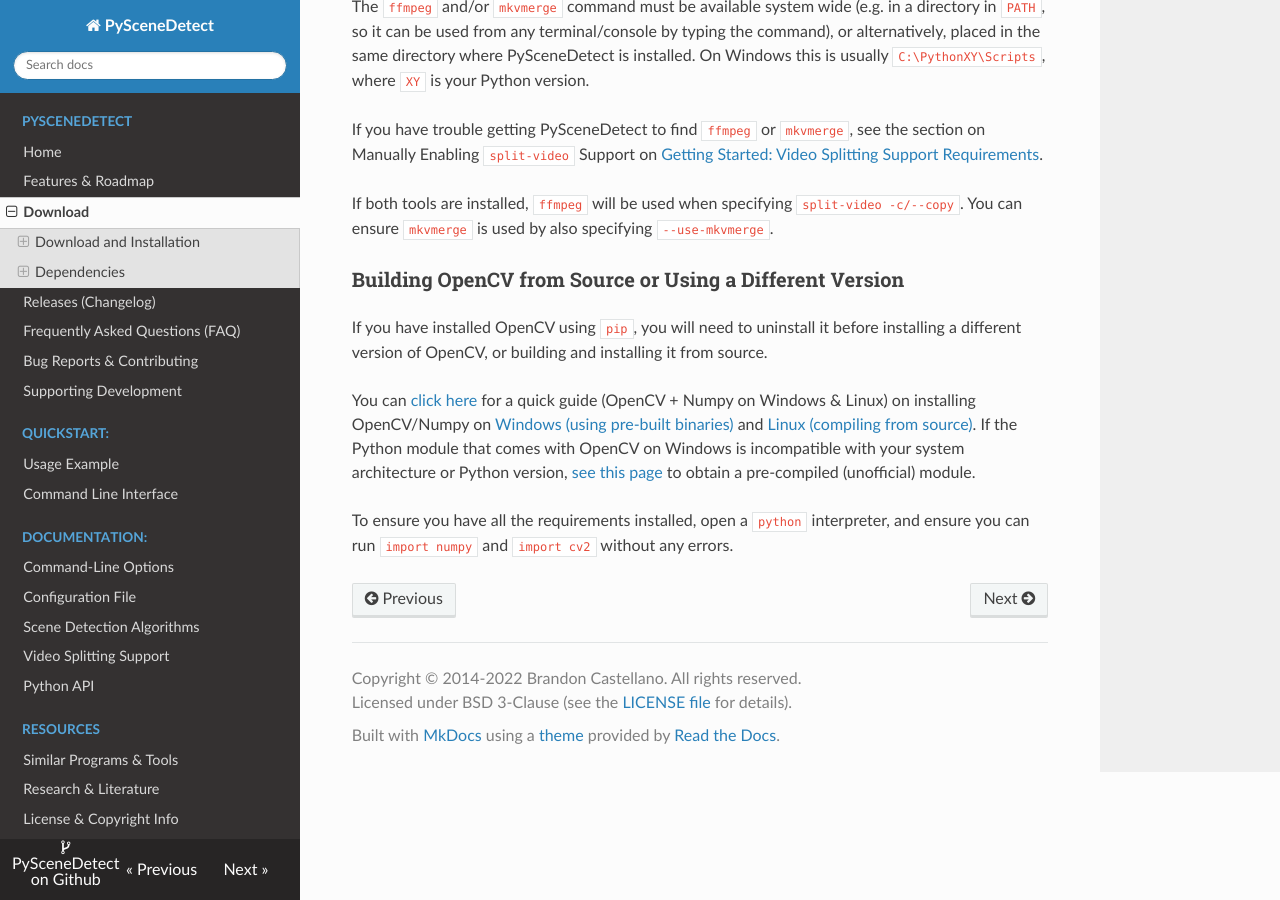
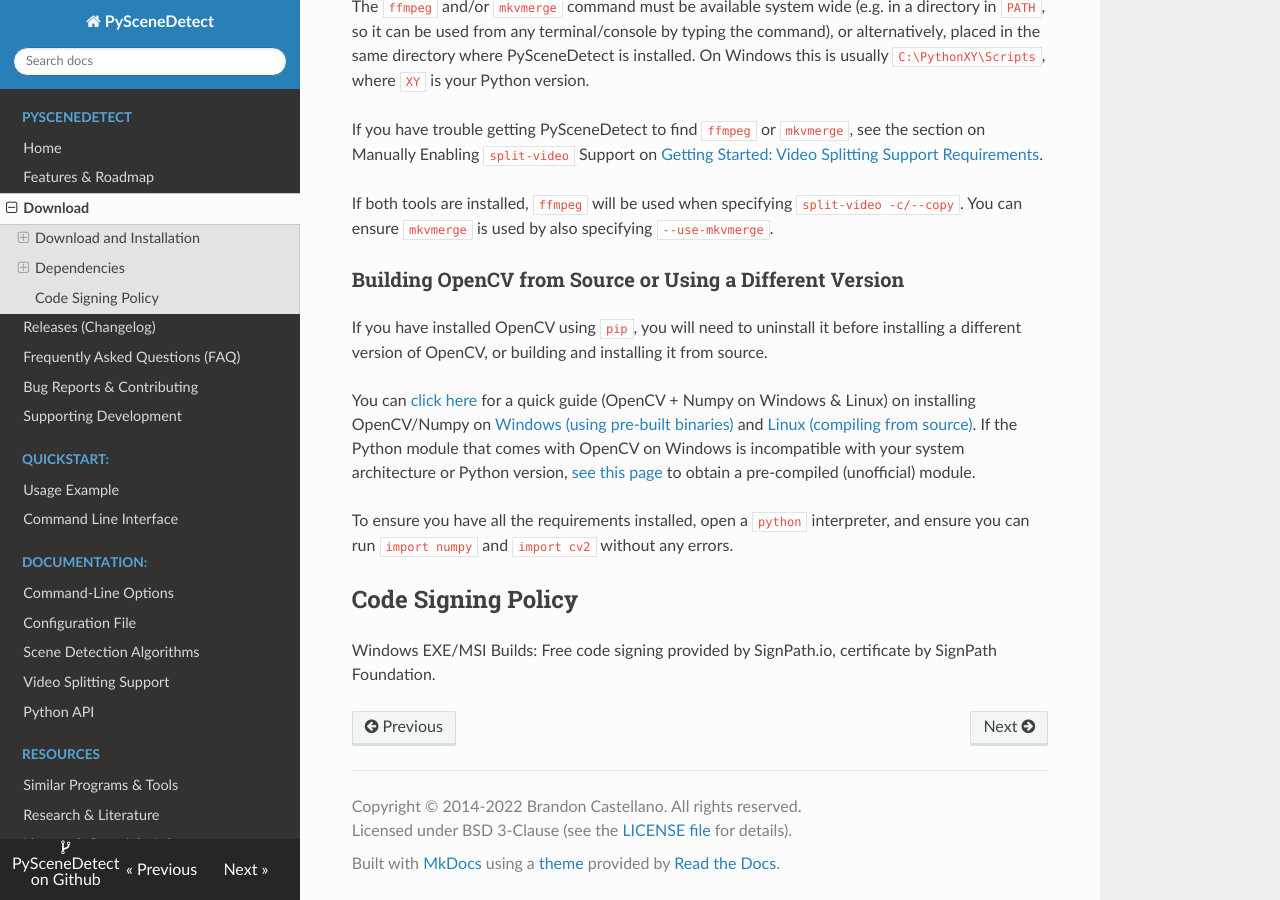
Before and after one commit to vovamushak/PySceneDetect, an MkDocs documentation site: the page built from docs/download.md, in a window 1280 px wide and 900 px high, scrolled down 2347 px. Built offline with MkDocs 1.6.1, drawn with Linux system fonts in a browser that asks for light colours; nearby versions of some CDN libraries; old or Windows-style settings are respelled for this version of MkDocs.

Commit message:
[build] Switch to release signing tagged commits.
Add required information for code signing policy.

Tag release again to generate a new signed binary for testing
new distribution process.

```diff
--- a/appveyor.yml
+++ b/appveyor.yml
@@ -23,13 +23,12 @@ environment:
 # SignPath Config
 deploy:
 - provider: Webhook
-  # TODO: Change to release-signing when complete.
-  url: https://app.signpath.io/API/v1/f2efa44c-5b5c-45f2-b44f-8f9dde708313/Integrations/AppVeyor?ProjectSlug=PySceneDetect&SigningPolicySlug=test-signing
+  url: https://app.signpath.io/API/v1/f2efa44c-5b5c-45f2-b44f-8f9dde708313/Integrations/AppVeyor?ProjectSlug=PySceneDetect&SigningPolicySlug=release-signing
   authorization:
      secure: mdCtq1nvbA+ADEqG36J9szgR045RLAsBbc58b7rusEnSuUA7rHFE4jMZvtdr6ODZOJqYZX8i/0bTgFPiiG/2rA==
   on:
     APPVEYOR_REPO_TAG: true
-    #PYTHON: "C:\\Python39-x64"
+
 
 install:
   # Setup Python environment and update basic packages.
--- a/docs/download.md
+++ b/docs/download.md
@@ -81,3 +81,7 @@ If you have installed OpenCV using `pip`, you will need to uninstall it before i
 You can [click here](http://breakthrough.github.io/Installing-OpenCV/) for a quick guide (OpenCV + Numpy on Windows & Linux) on installing OpenCV/Numpy on [Windows (using pre-built binaries)](http://breakthrough.github.io/Installing-OpenCV/#installing-on-windows-pre-built-binaries) and [Linux (compiling from source)](http://breakthrough.github.io/Installing-OpenCV/#installing-on-linux-compiling-from-source).  If the Python module that comes with OpenCV on Windows is incompatible with your system architecture or Python version, [see this page](http://www.lfd.uci.edu/~gohlke/pythonlibs/#opencv) to obtain a pre-compiled (unofficial) module.
 
 To ensure you have all the requirements installed, open a `python` interpreter, and ensure you can run `import numpy` and `import cv2` without any errors.
+
+## Code Signing Policy
+
+Windows EXE/MSI Builds: Free code signing provided by SignPath.io, certificate by SignPath Foundation.
```
Also changed, not shown: docs/supporting.md (+1 -0 lines), 1 other file.
